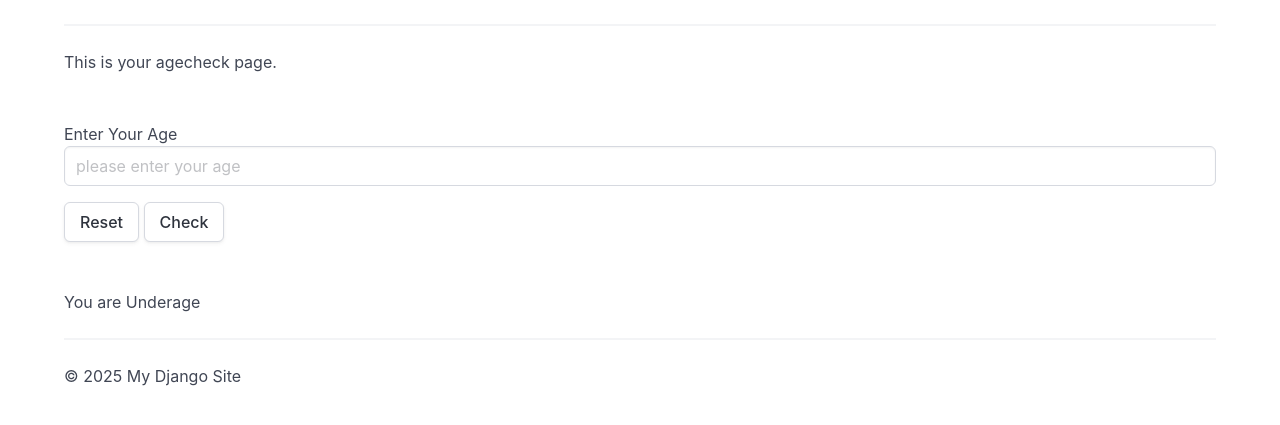
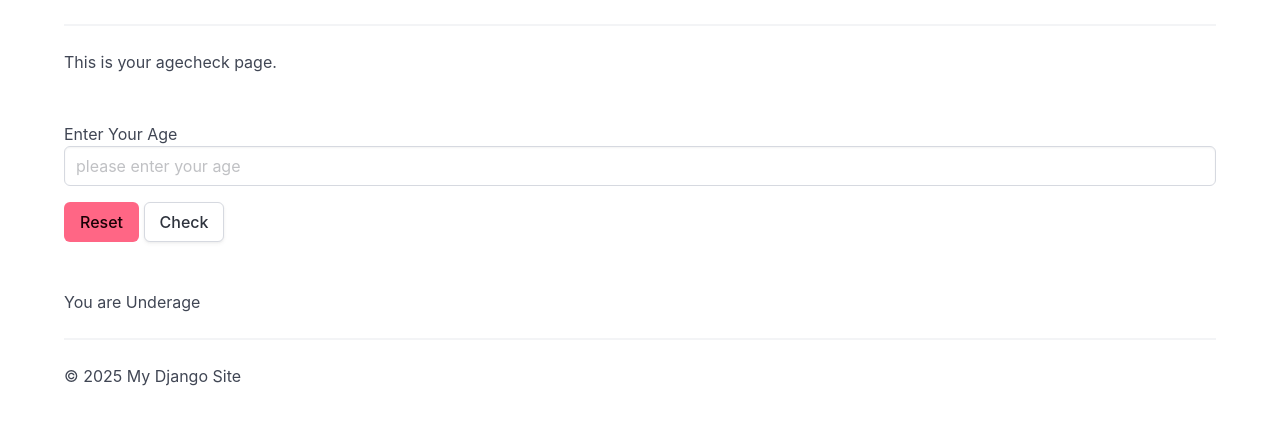
Before and after one commit to MossaJehad/django, a Django app: page /agecheck/ in a window 1280 px wide. Shown: the part 88-513 px from the top of the page. Run offline with Django 4.2, Linux system fonts and the light colour scheme.

Commit message:
Chabge Reset button color

```diff
--- a/main/templates/main/agecheck.html
+++ b/main/templates/main/agecheck.html
@@ -9,7 +9,7 @@
 			<label for="age">Enter Your Age</label>
 			<div id="age">
 				<input class="input mb-4" type="number" name="age" placeholder="please enter your age" required></input>
-				<button class="button" type="reset">Reset</button>
+				<button class="button is-danger" type="reset">Reset</button>
 				<button class="button" type="submit">Check</button>
 			</div>
 		</form>
```
